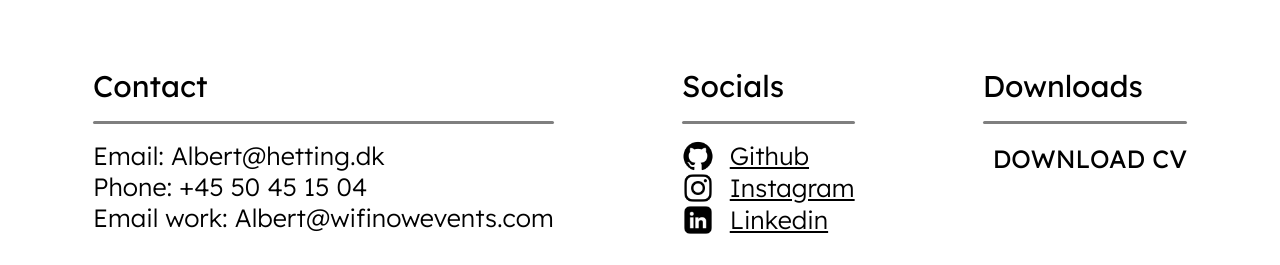
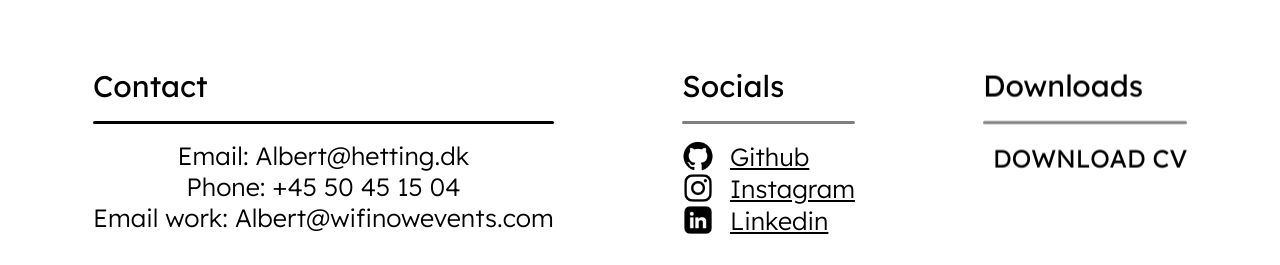
Before and after one commit to AlbertHetting/AlbertHetting.github.io, a React (Vite) app: page / in a window 1280 px wide. Shown: the part 2809-3074 px from the top of the page. Built offline with nearby package versions, Linux system fonts and the light colour scheme; the HTML template or start-up script is replaced by a standard one.

Commit message:
Front page done V2

```diff
--- a/src/components/Footer.jsx
+++ b/src/components/Footer.jsx
@@ -1,8 +1,10 @@
 import "./FooterStyle.css";
+import { useRevealOnScroll } from "../Hooks/ScrollAni.jsx";
+
 
 export default function Footer(){
 
-
+useRevealOnScroll();
 
             return(
 
@@ -10,6 +12,8 @@
             <div className="FooterCon">
                 <footer>
 
+
+                <div className="program-icons reveal stagger">
                 <div className="Contact">
                     <h2> Contact </h2>
                     <div className="line4"></div>
@@ -17,11 +21,13 @@
                     <h1>Phone: +45 50 45 15 04</h1>
                     <h1>Email work: Albert@wifinowevents.com</h1>
                 </div>
+                </div>
 
 
 
                 <div className="Socials">
 
+                        <div className="program-icons reveal stagger">
                         <h2>Socials</h2>
                         <div className="line5"></div>
 
@@ -41,11 +47,13 @@
                         <img src={`${import.meta.env.BASE_URL}SocialIcons/LinkedIn.png`} href="https://www.linkedin.com/in/alberthetting/"/>
                         <a href="https://www.linkedin.com/in/alberthetting/">Linkedin</a>
                         </div>
+                        </div>
 
                 </div>
 
 
                 <div className="Contact">
+                    <div className="program-icons reveal stagger">
                     <h2> Downloads </h2>
                     <div className="line4"></div>
 
@@ -55,7 +63,7 @@
                         Download CV
                      </a>
 
-
+                    </div>
 
                 </div>
 
```
